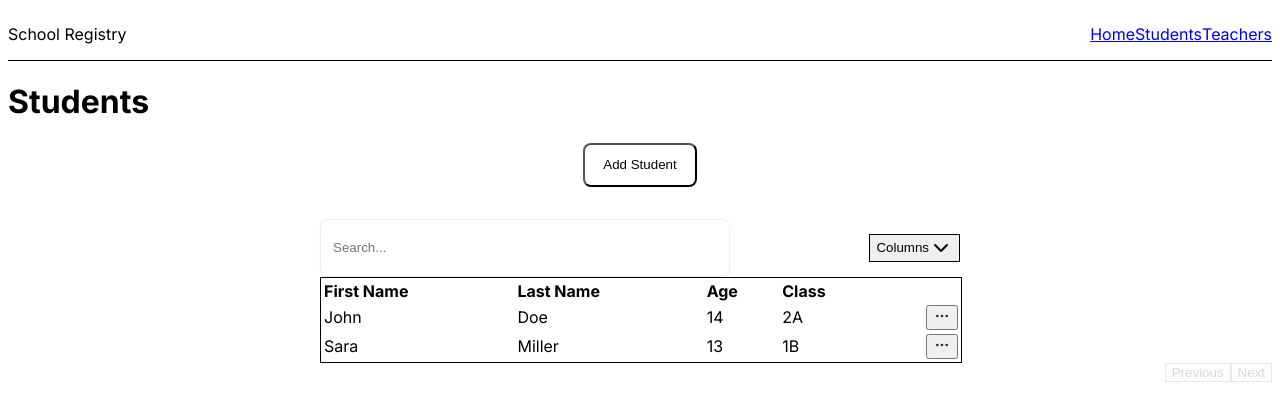
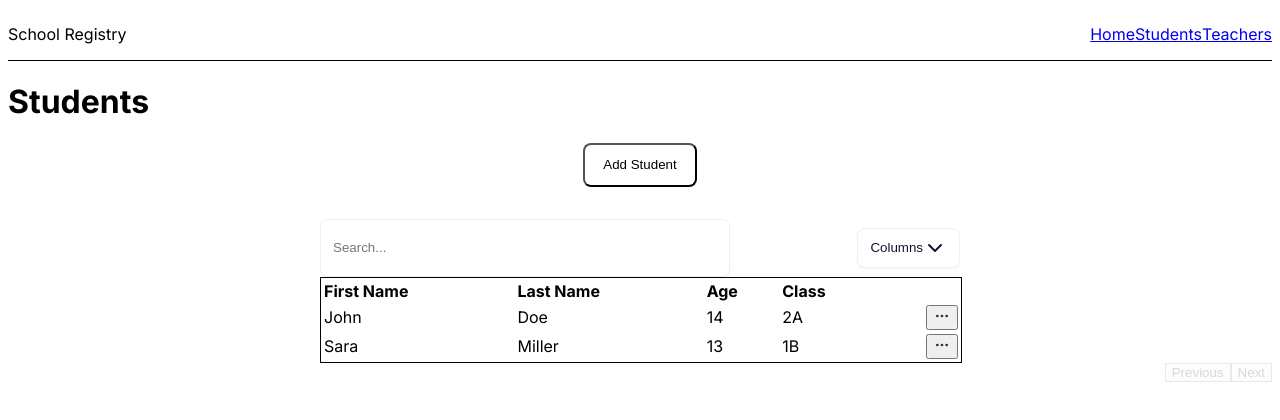
Before and after one commit to SaeedPro2020/tinental-assessment, a SvelteKit app: page /students in a window 1280 px wide. Shown: the top 420 px of the page. Built offline with nearby package versions, Linux system fonts and the light colour scheme.

Commit message:
Fix style of drop-down

```diff
--- a/src/app.css
+++ b/src/app.css
@@ -60,3 +60,24 @@ input:focus, textarea:focus, select:focus, .input:focus {
 	box-shadow: 0 8px 24px rgba(16,24,40,0.08) !important, 0 0 0 4px rgba(99,102,241,0.06) !important;
 	border-color: hsl(var(--ring)) !important;
 }
+
+/* Ensure dropdown trigger matches input visuals (solid bg, visible border, black text).
+	 This targets the primitive trigger element and any child element inside it so the
+	 appearance matches the search field regardless of how the UI primitive renders the
+	 trigger (button, span, or wrapper). Remove these overrides during final cleanup if
+	 you add a dedicated Button variant. */
+[data-slot="dropdown-menu-trigger"] {
+	background-color: hsl(var(--background)) !important;
+	border: 1px solid hsl(var(--border)) !important;
+	color: hsl(var(--foreground)) !important; /* black-ish */
+	border-radius: 0.5rem !important; /* rounded-lg */
+	height: 2.5rem !important; /* h-10 */
+	padding: 0.5rem 0.75rem !important; /* px-3 py-2 */
+	box-shadow: 0 1px 2px rgba(16,24,40,0.04) !important;
+	display: inline-flex !important;
+	align-items: center !important;
+}
+
+[data-slot="dropdown-menu-trigger"] svg {
+	color: inherit !important;
+}
--- a/src/lib/components/data-table/DataTable.svelte
+++ b/src/lib/components/data-table/DataTable.svelte
@@ -152,9 +152,14 @@
         <DropdownMenu.Root>
           <DropdownMenu.Trigger>
             {#snippet child({ props })}
-              <Button {...props} variant="outline" class="rounded-lg h-10 px-3 py-2 bg-background border-input shadow-sm">
-                Columns <ChevronDownIcon class="ml-2 h-4 w-4" />
-              </Button>
+              <button
+                {...props}
+                type="button"
+                class="inline-flex items-center rounded-lg h-10 px-3 py-2 bg-background border border-input text-black shadow-sm"
+              >
+                <span class="leading-none">Columns</span>
+                <ChevronDownIcon class="ml-2 h-4 w-4" />
+              </button>
             {/snippet}
           </DropdownMenu.Trigger>
 
--- a/src/lib/components/ui/dropdown-menu/dropdown-menu-trigger.svelte
+++ b/src/lib/components/ui/dropdown-menu/dropdown-menu-trigger.svelte
@@ -4,4 +4,6 @@
 	let { ref = $bindable(null), ...restProps }: DropdownMenuPrimitive.TriggerProps = $props();
 </script>
 
-<DropdownMenuPrimitive.Trigger bind:ref data-slot="dropdown-menu-trigger" {...restProps} />
+<DropdownMenuPrimitive.Trigger bind:ref data-slot="dropdown-menu-trigger" {...restProps}>
+	<slot />
+</DropdownMenuPrimitive.Trigger>
```
